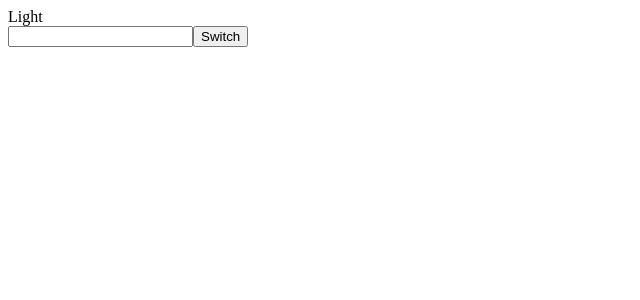
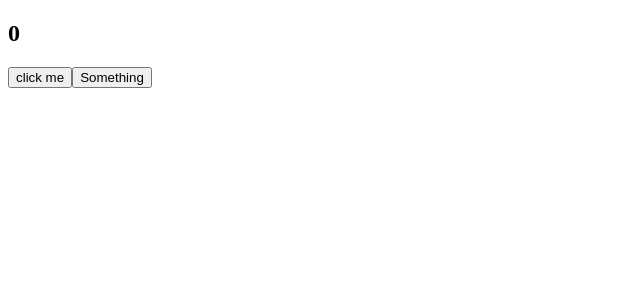
Before and after one commit to Dharmateja69/React-Course, a React (Vite) app in the folder react-demos/: page / in a window 1280 px wide. Shown: the top 300 px of the page, without its empty margins (0-640 px from the left). Built offline with nearby package versions, Linux system fonts and the light colour scheme.

Commit message:
UseEffect()

```diff
--- a/react-demos/src/App.jsx
+++ b/react-demos/src/App.jsx
@@ -1,16 +1,10 @@
 import React from "react";
-import CopyInput from "./Components/CopyInput";
-import Switchcahr from "./Components/Switchcahr";
+import UseEffect from "./Assignment/UseEffect";
 
 export default function App() {
   return (
     <div>
-      {/* <UStatecounter />
-      <Todoustate />
-      <Profile />
-      <ShoppingList /> */}
-      {/* <CopyInput /> */}
-      <Switchcahr />
+      <UseEffect />
     </div>
   );
 }
--- /dev/null
+++ b/react-demos/src/Assignment/UseEffect.jsx
@@ -0,0 +1,27 @@
+import React, { useEffect, useState } from "react";
+//we setupt useeffect hook to eun some code when
+//  Component renders for the (First Time)
+// and WHENEVER it re-renders
+// & some data in our component changed
+const UseEffect = () => {
+  const [value, setvalue] = useState(0);
+  const [something, setsomething] = useState(0);
+
+  //   useEffect(() => {
+  //     console.log("call useEffect !!");
+  //     document.title = `Increment ${value}`;
+  //   }, []); //here we have to provide one array which can be of empty , or we can pass the value [value],[] reason is that if we will not provide with the [] for every increment of the value the useeffect will be called .
+  useEffect(() => {
+    console.log("call useEffect !!");
+    document.title = `Increment ${value}`;
+  }, [value]); //if we pass only [value] then the something value will not call to the useEffect method if we pass it [value,something]-> here it will be able to call to the useEffect as like value.
+  return (
+    <div>
+      <h2>{value}</h2>
+      <button onClick={() => setvalue(value + 1)}>click me</button>
+      <button onClick={() => setsomething(value + 1)}>Something</button>
+    </div>
+  );
+};
+
+export default UseEffect;
```
